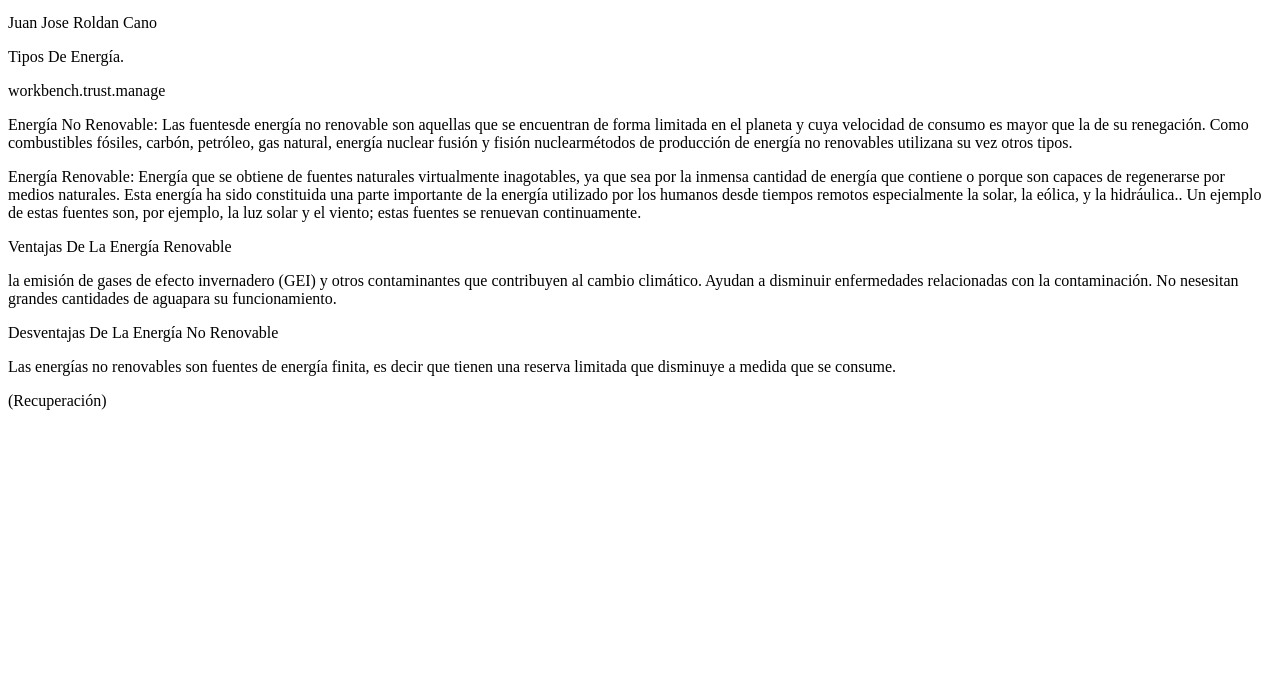
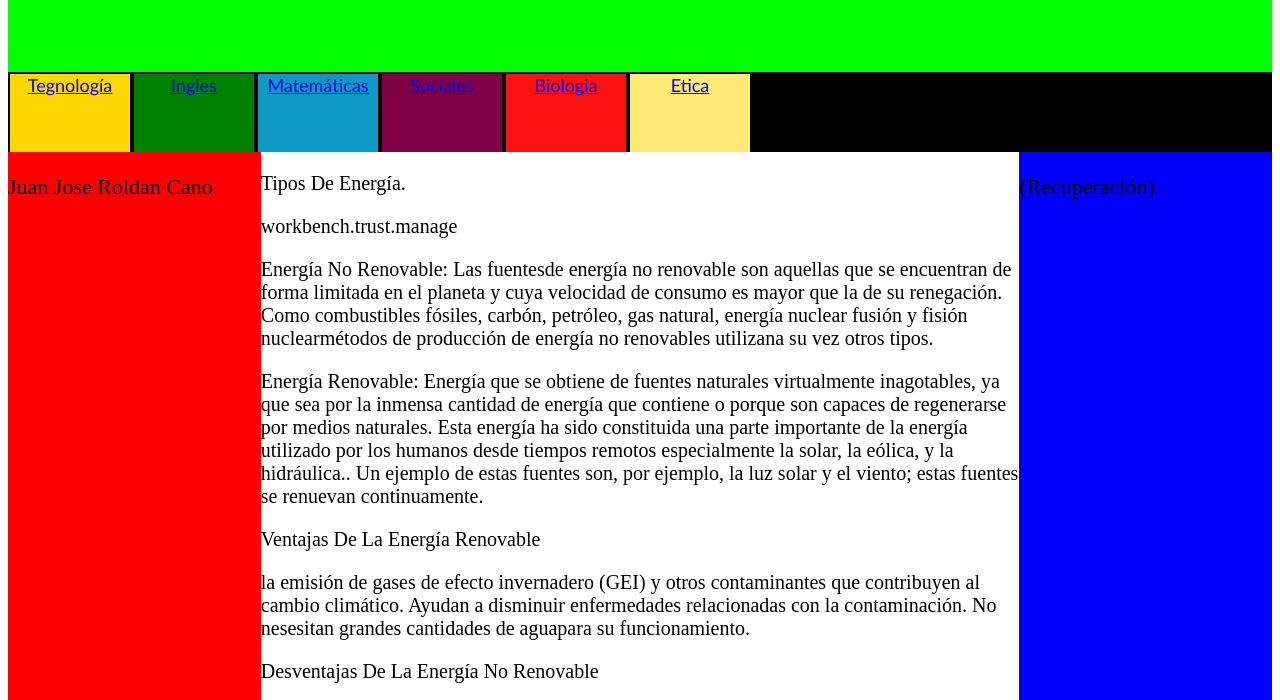
Before and after one commit to JJRoldancano/pajina-8-4, a plain HTML site: page tegnologia.html in a window 1280 px wide. Shown: the part 136-836 px from the top of the page. Before the commit the page ends 800 px from the top, so only its background shows below. Drawn offline with Linux system fonts and the light colour scheme.

Commit message:
(Recuperación 1 Periodo) Juan Jose Roldan Cano

```diff
--- a/tegnologia.html
+++ b/tegnologia.html
@@ -5,7 +5,7 @@
     <meta http-equiv="X-UA-Compatible" content="IE=edge">
     <meta name="viewport" content="width=device-width, initial-scale=1.0">
     <title>Document</title>
-    <link rel="stylesheet" href="tegnologia.html">
+    <link rel="stylesheet" href="temas.css">
 </head>
 <body>
   <div  class="contenedor">
@@ -14,7 +14,7 @@
     </div>
      <div  class="menu">
         <div class="tegnologia">
-          <a href="index.html">Tegnología</a>
+          <a href="tegnologia.html">Tegnología</a>
         </div>
         <div class="ingles">
           <a href="ingles.html">Ingles</a>
```
